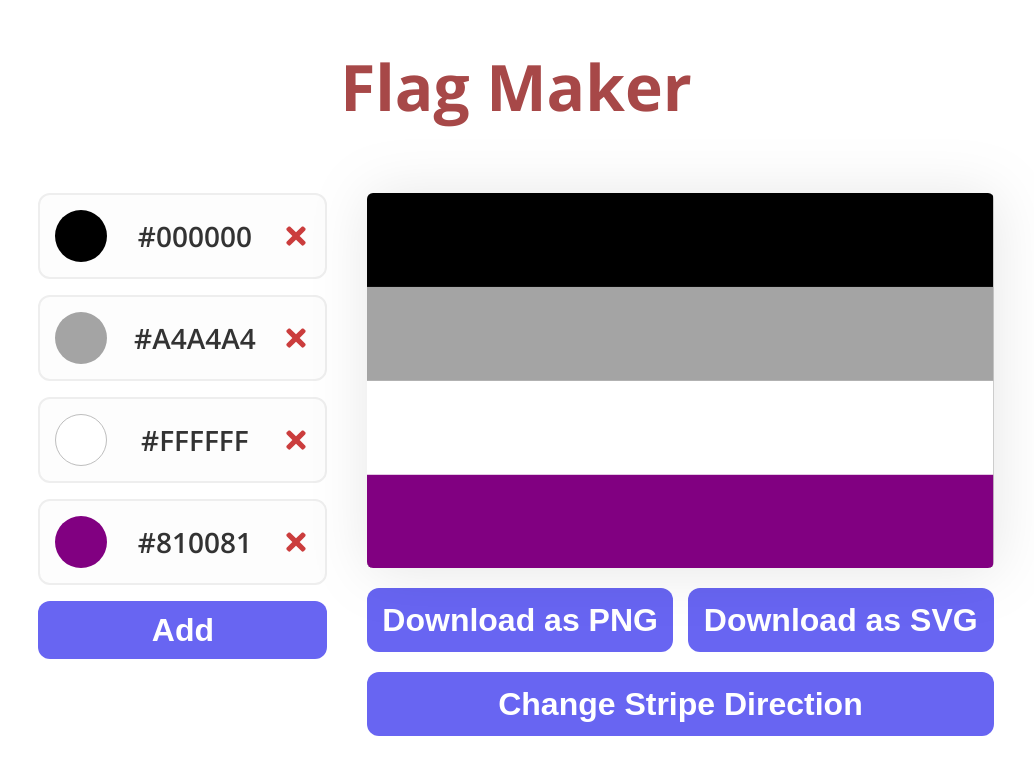
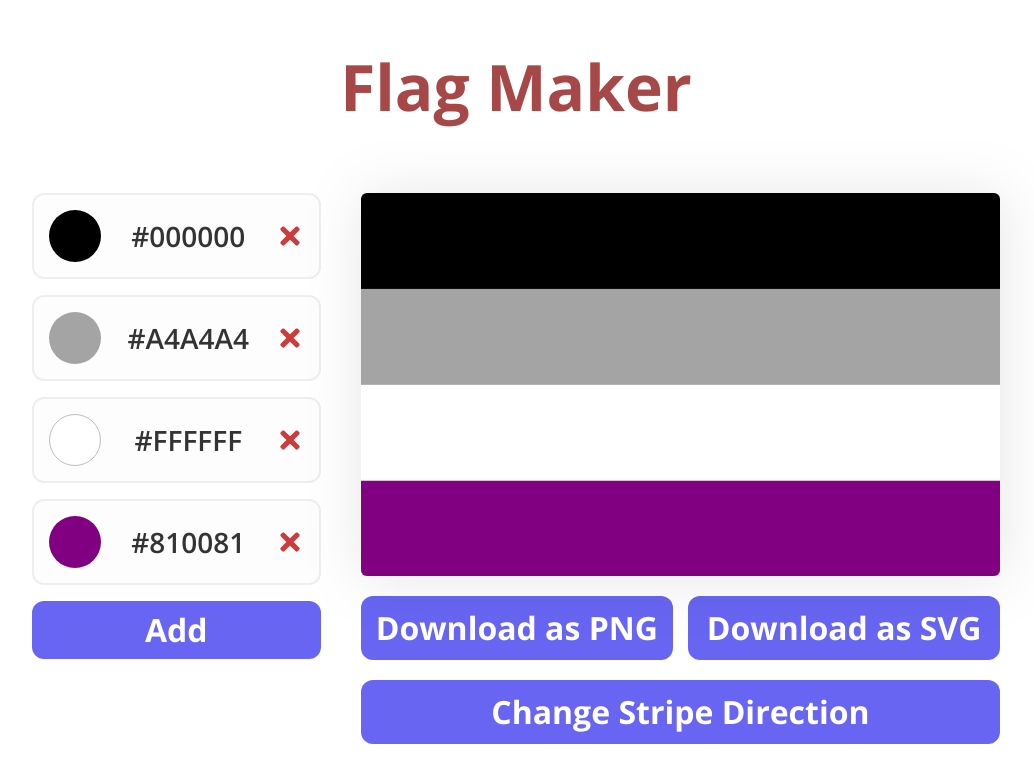
Before and after one commit to scratchyone/flag-maker, a Next.js app: page / in a window 1280 px wide. Shown: the top 782 px of the page, without its empty margins (124-1158 px from the left). Built offline with nearby package versions, Linux system fonts and the light colour scheme.

Commit message:
Fix button fonts

```diff
--- a/styles/globals.css
+++ b/styles/globals.css
@@ -15,6 +15,8 @@ html,
 body {
   padding: 0;
   margin: 0;
-  font-family: Open Sans, sans-serif;
   background-color: var(--bg-color);
 }
+* {
+  font-family: 'Open Sans', sans-serif;
+}
```
